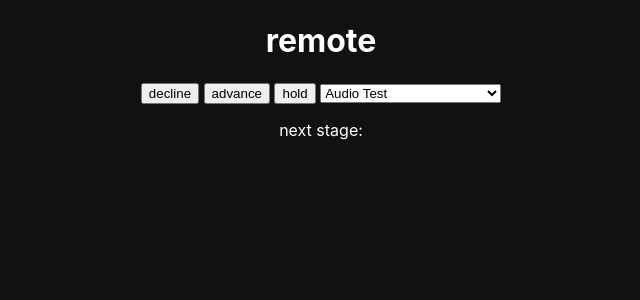
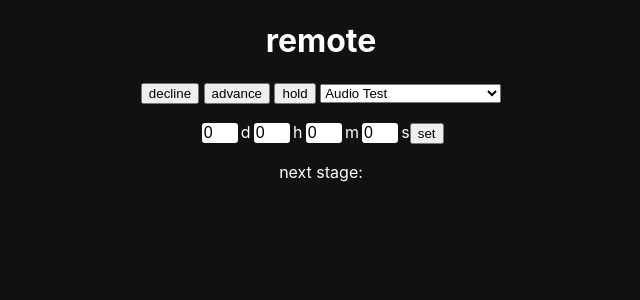
Before and after one commit to jwronline/dashboard, a Jekyll site: the page built from src/html/remote.html, in a window 1280 px wide. Shown: the top 300 px of the page, without its empty margins (319-959 px from the left). Built offline with Jekyll 4.4.1, drawn with Linux system fonts in a browser that asks for light colours.

Commit message:
put non-working remote date

```diff
--- a/src/html/remote.html
+++ b/src/html/remote.html
@@ -14,6 +14,20 @@ html {
   color: #FFF;
   text-align: center;
 }
+.inline-form {
+  display: flex;
+  align-items: baseline;
+  justify-content: center;
+}
+.inline-form input {
+  font-size: 1em;
+  width: 2em;
+  background-color: white;
+  color: black;
+  border: none;
+  border-radius: .2em;
+  margin: .2em;
+}
 </style>
 
 <body>
@@ -26,6 +40,17 @@ html {
       <option value="{{forloop.index0}}">{{i.name}}</option>
     {% endfor %}
   </select>
+  <p class="inline-form">
+    <input type="number" value="0" id="d">
+    <span>d</span>
+    <input type="number" value="0" id="h">
+    <span>h</span>
+    <input type="number" value="0" id="m">
+    <span>m</span>
+    <input type="number" value="0" id="s">
+    <span>s</span>
+    <button>set</button>
+  </p>
   <p>next stage: <span id="next"></span></p>
   <script>
   var next = document.getElementById('next');
```
